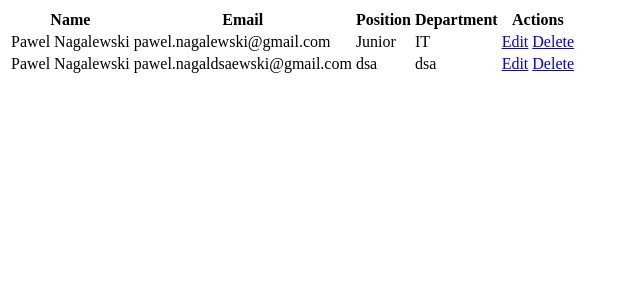
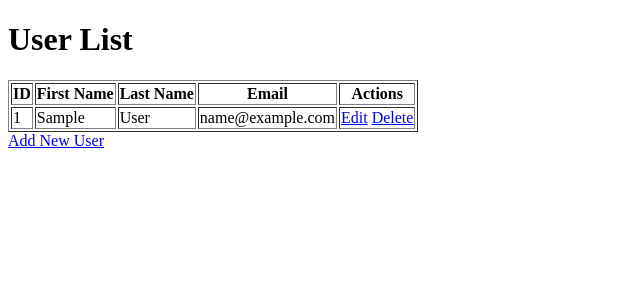
Before and after one commit to Z-iutek/ITStuffMenager, a Django app: page /user-list/ in a window 1280 px wide. Shown: the top 300 px of the page, without its empty margins (0-640 px from the left). Run offline with Django 5.2, Linux system fonts and the light colour scheme; data comes from the database, SQL or seed files in the repository; tables that the repository leaves empty hold one stand-in row (values such as "Sample post").

Commit message:
Zmiany
Pierwsze zmiany 23.12

```diff
--- a/core/admin.py
+++ b/core/admin.py
@@ -11,7 +11,9 @@
 
 @admin.register(User)
 class UserAdmin(admin.ModelAdmin):
-    list_display = ('name', 'email', 'position', 'department')
+    list_display = ('first_name', 'last_name', 'email', 'role')
+    search_fields = ('first_name', 'last_name', 'email')
+    list_filter = ('role',)
 
 @admin.register(Equipment)
 class EquipmentAdmin(admin.ModelAdmin):
--- a/core/forms.py
+++ b/core/forms.py
@@ -11,9 +11,9 @@
 class EquipmentForm(forms.ModelForm):
     class Meta:
         model = Equipment
-        fields = ['type', 'model', 'serial_number', 'condition', 'assigned_to', 'assigned_date', 'return_date', 'notes']
+        fields = ['type', 'model', 'serial_number', 'condition', 'assigned_to']
 
 class UserForm(forms.ModelForm):
     class Meta:
         model = User
-        fields = ['name', 'email', 'position', 'department']  # Dopasowane do modelu User
+        fields = ['first_name', 'last_name', 'email', 'role']  # Dopasowane do modelu User
--- a/core/models.py
+++ b/core/models.py
@@ -1,4 +1,5 @@
 from django.db import models
+from django.contrib.auth.models import User
 
 class Printer(models.Model):
     ip_address = models.GenericIPAddressField(unique=True)
@@ -19,33 +20,27 @@
     total_prints = models.IntegerField(null=True, blank=True)
     scans = models.IntegerField(null=True, blank=True)
 
-    from django.db import models
 
 class User(models.Model):
-    name = models.CharField(max_length=255)
+    first_name = models.CharField(max_length=50, default="Unknown")
+    last_name = models.CharField(max_length=50, default="Unknown")
     email = models.EmailField(unique=True)
-    position = models.CharField(max_length=255, null=True, blank=True)
-    department = models.CharField(max_length=255, null=True, blank=True)
+    ROLE_CHOICES = [
+        ('Admin', 'Admin'),
+        ('Employee', 'Employee'),
+    ]
+    role = models.CharField(max_length=20, choices=ROLE_CHOICES)
 
     def __str__(self):
-        return self.name
+        return f"{self.first_name} {self.last_name} ({self.role})"
+
 
 class Equipment(models.Model):
-    EQUIPMENT_TYPE_CHOICES = [
-        ('laptop', 'Laptop'),
-        ('monitor', 'Monitor'),
-        ('phone', 'Phone'),
-        ('other', 'Other'),
-    ]
-
-    type = models.CharField(max_length=50, choices=EQUIPMENT_TYPE_CHOICES)
-    model = models.CharField(max_length=255)
-    serial_number = models.CharField(max_length=255, unique=True)
-    condition = models.CharField(max_length=50, default='new')  # new, used, damaged
-    assigned_to = models.ForeignKey(User, on_delete=models.SET_NULL, null=True, blank=True, related_name='equipment')
-    assigned_date = models.DateField(null=True, blank=True)
-    return_date = models.DateField(null=True, blank=True)
-    notes = models.TextField(null=True, blank=True)
+    type = models.CharField(max_length=100)
+    model = models.CharField(max_length=100)
+    serial_number = models.CharField(max_length=100, unique=True)
+    condition = models.CharField(max_length=50)
+    assigned_to = models.ForeignKey(User, on_delete=models.SET_NULL, null=True, blank=True)
 
     def __str__(self):
         return f"{self.type} - {self.model} ({self.serial_number})"
--- a/core/templates/core/add_equipment.html
+++ b/core/templates/core/add_equipment.html
@@ -1,4 +1,4 @@
-<h1>Add New Equipment</h1>
+<h1>Add Equipment</h1>
 <form method="post">
     {% csrf_token %}
     {{ form.as_p }}
--- /dev/null
+++ b/core/templates/core/edit_equipment.html
@@ -0,0 +1,6 @@
+<h1>Edit Equipment</h1>
+<form method="post">
+    {% csrf_token %}
+    {{ form.as_p }}
+    <button type="submit">Save Changes</button>
+</form>
--- /dev/null
+++ b/core/templates/core/edit_user.html
@@ -0,0 +1,6 @@
+<h1>Edit User</h1>
+<form method="post">
+    {% csrf_token %}
+    {{ form.as_p }}
+    <button type="submit">Update User</button>
+</form>
--- a/core/templates/core/user_list.html
+++ b/core/templates/core/user_list.html
@@ -1,17 +1,26 @@
-<table>
+<!DOCTYPE html>
+<html lang="en">
+<head>
+    <meta charset="UTF-8">
+    <meta name="viewport" content="width=device-width, initial-scale=1.0">
+    <title>User List</title>
+</head>
+<body>
+    <h1>User List</h1>
+    <table border="1">
         <tr>
-        <th>Name</th>
+            <th>ID</th>
+            <th>First Name</th>
+            <th>Last Name</th>
             <th>Email</th>
-        <th>Position</th>
-        <th>Department</th>
             <th>Actions</th>
         </tr>
         {% for user in users %}
         <tr>
-        <td>{{ user.name }}</td>
+            <td>{{ user.id }}</td>
+            <td>{{ user.first_name }}</td>
+            <td>{{ user.last_name }}</td>
             <td>{{ user.email }}</td>
-        <td>{{ user.position }}</td>
-        <td>{{ user.department }}</td>
             <td>
                 <a href="{% url 'edit_user' user.id %}">Edit</a>
                 <a href="{% url 'delete_user' user.id %}">Delete</a>
@@ -19,3 +28,6 @@
         </tr>
         {% endfor %}
     </table>
+    <a href="{% url 'add_user' %}">Add New User</a>
+</body>
+</html>
--- a/core/views.py
+++ b/core/views.py
@@ -2,7 +2,10 @@
 from .forms import PrinterForm
 from .models import Printer, PrinterLog
 from .models import User
+from .models import Equipment
 from .forms import UserForm
+from .forms import EquipmentForm
+
 import subprocess
 
 # View to add a new printer
@@ -111,6 +114,7 @@
     users = User.objects.all()
     return render(request, 'core/user_list.html', {'users': users})
 
+
 def add_user(request):
 
     if request.method == 'POST':
@@ -121,20 +125,21 @@
     else:
         form = UserForm()
     return render(request, 'core/add_user.html', {'form': form})
-
 def add_equipment(request):
     if request.method == 'POST':
         form = EquipmentForm(request.POST)
         if form.is_valid():
             form.save()
-            return redirect('equipment_list')  # Wróć do listy sprzętu po zapisaniu
+            return redirect('equipment_list')
     else:
         form = EquipmentForm()
     return render(request, 'core/add_equipment.html', {'form': form})
 
+
 def equipment_list(request):
     equipment = Equipment.objects.all()
-    return render(request, 'core/equipment_list.html', {'equipment': equipment})
+    return render(request, 'equipment_list.html', {'equipment': equipment})
+
 
 def edit_equipment(request, pk):
     equipment = get_object_or_404(Equipment, pk=pk)
@@ -171,6 +176,11 @@
         user.delete()
         return redirect('user_list')
     return render(request, 'core/delete_user.html', {'user': user})
+    user = get_object_or_404(User, pk=pk)
+    if request.method == 'POST':
+        user.delete()
+        return redirect('user_list')
+    return render(request, 'core/delete_user.html', {'user': user})
 
 def index(request):
     return render(request, 'core/index.html')
--- a/printer_management/settings.py
+++ b/printer_management/settings.py
@@ -55,8 +55,8 @@
 TEMPLATES = [
     {
         'BACKEND': 'django.template.backends.django.DjangoTemplates',
-        'DIRS': [],
-        'APP_DIRS': True,
+        'DIRS': [],  # Możesz tu dodać dodatkowe ścieżki, jeśli potrzebujesz
+        'APP_DIRS': True,  # To pozwala Django szukać w katalogach aplikacji
         'OPTIONS': {
             'context_processors': [
                 'django.template.context_processors.debug',
```
Also changed, not shown: core/templates/core/add_user.html (+19 -5 lines), core/templates/core/delete_equipment.html (added, +7 -0 lines), core/templates/core/delete_user.html (added, +7 -0 lines), core/templates/core/equipment_list.html (added, +25 -0 lines), core/migrations/0003_remove_equipment_assigned_date_and_more.py (added), core/migrations/0004_remove_user_department_remove_user_name_and_more.py (added), core/migrations/0005_alter_equipment_condition_alter_equipment_model_and_more.py (added), db.sqlite3. Lines whose indentation alone changed are shown as unchanged.
